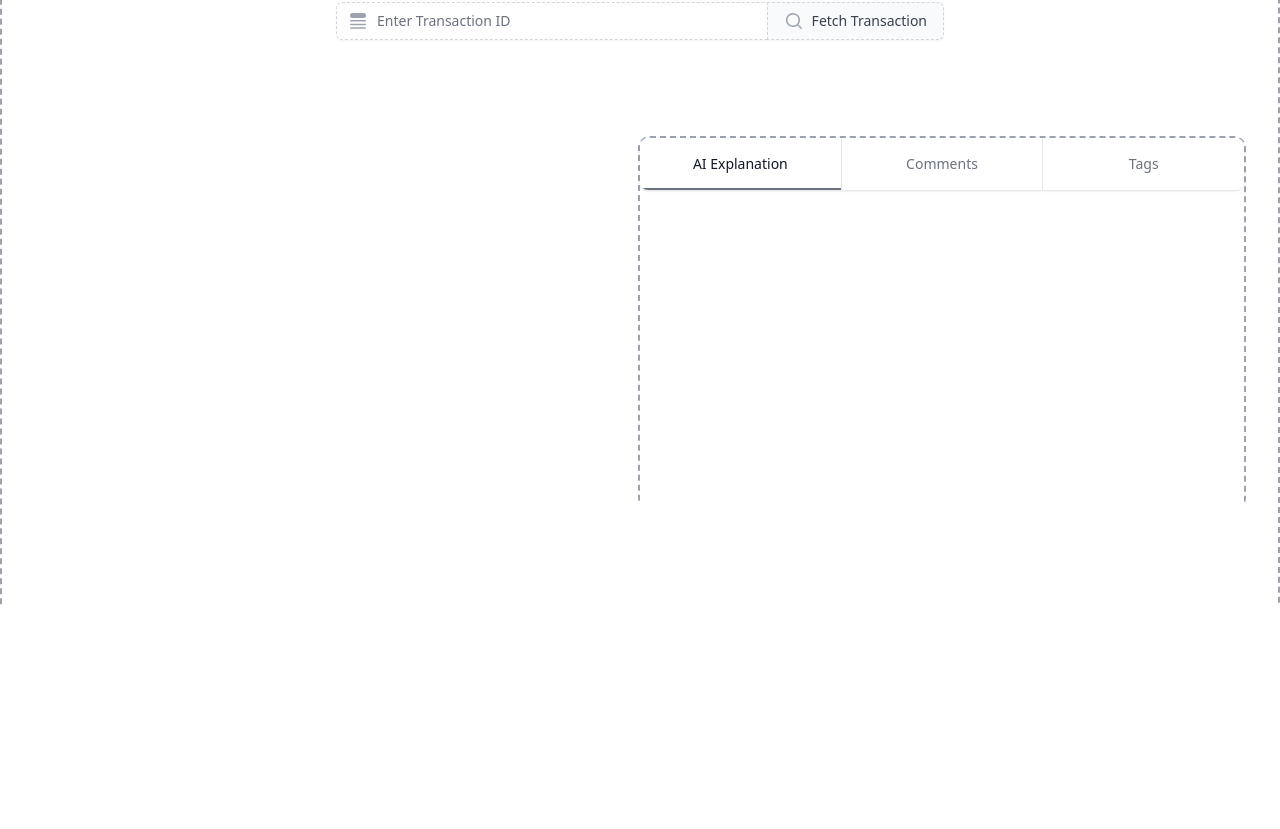
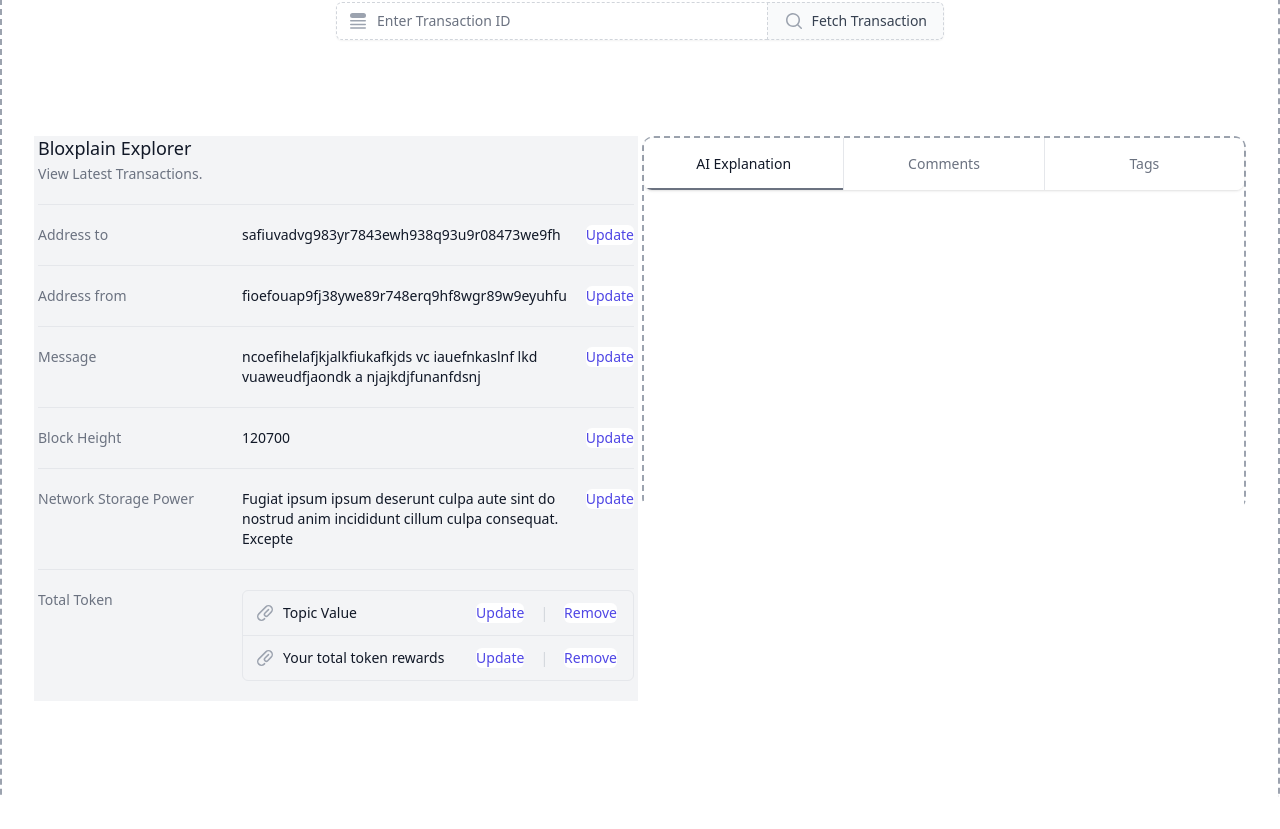
Before and after one commit to parseen254/bloXplain, a Next.js app in the folder apps/web/: page / in a window 1280 px wide. Shown: the part 404-1233 px from the top of the page. Before the commit the page ends 1042 px from the top, so only its background shows below. Built offline with nearby package versions, Linux system fonts and the light colour scheme; what wagmi would draw is missing.

Commit message:
Added a exploe

```diff
--- a/apps/web/package.json
+++ b/apps/web/package.json
@@ -10,7 +10,7 @@
   },
   "dependencies": {
     "@headlessui/react": "^1.7.7",
-    "@heroicons/react": "^2.0.13",
+    "@heroicons/react": "^2.0.12",
     "@rainbow-me/rainbowkit": "^0.8.1",
     "@tailwindcss/forms": "^0.5.3",
     "ethers": "^5.7.2",
--- a/apps/web/pages/index.tsx
+++ b/apps/web/pages/index.tsx
@@ -1,6 +1,7 @@
 import { MagnifyingGlassIcon, QueueListIcon } from "@heroicons/react/20/solid";
 
 import { RightSideSection } from "ui";
+import { TransactionsExplorer } from "ui/components/TransactionsExplorer";
 
 export default function Web() {
   return (
@@ -45,10 +46,15 @@ export default function Web() {
             </div>
           </div>
         </div>
-        <section className="flex">
-          <div className="flex-1"></div>
-          <RightSideSection />
+        <section className="flex justify-evenly space-x-1">
+          <div className="flex-1 w-3">
+            <TransactionsExplorer />
+            </div>
+          <div className="flex-1 w-3">
+            <RightSideSection />
+          </div>
         </section>
+
       </div>
     </>
   );
--- /dev/null
+++ b/packages/ui/components/TransactionsExplorer.tsx
@@ -0,0 +1,142 @@
+import { PaperClipIcon } from '@heroicons/react/20/solid'
+
+export function TransactionsExplorer() {
+    return (
+        <div className="flex-1 bg-gray-100 px-1">
+        <div>
+            <h3 className="text-lg font-medium leading-6 text-gray-900">Bloxplain Explorer</h3>
+            <p className="mt-1 max-w-2xl text-sm text-gray-500">View Latest Transactions.</p>
+        </div>
+        <div className="mt-5 border-t border-gray-200">
+            <dl className="divide-y divide-gray-200">
+            <div className="py-4 sm:grid sm:grid-cols-3 sm:gap-4 sm:py-5">
+                <dt className="text-sm font-medium text-gray-500">Address to</dt>
+                <dd className="mt-1 flex text-sm text-gray-900 sm:col-span-2 sm:mt-0">
+                <span className="flex-grow">safiuvadvg983yr7843ewh938q93u9r08473we9fh</span>
+                <span className="ml-4 flex-shrink-0">
+                    <button
+                    type="button"
+                    className="rounded-md bg-white font-medium text-indigo-600 hover:text-indigo-500 focus:outline-none focus:ring-2 focus:ring-indigo-500 focus:ring-offset-2"
+                    >
+                    Update
+                    </button>
+                </span>
+                </dd>
+            </div>
+            <div className="py-4 sm:grid sm:grid-cols-3 sm:gap-4 sm:py-5">
+                <dt className="text-sm font-medium text-gray-500">Address from</dt>
+                <dd className="mt-1 flex text-sm text-gray-900 sm:col-span-2 sm:mt-0">
+                <span className="flex-grow">fioefouap9fj38ywe89r748erq9hf8wgr89w9eyuhfu</span>
+                <span className="ml-4 flex-shrink-0">
+                    <button
+                    type="button"
+                    className="rounded-md bg-white font-medium text-indigo-600 hover:text-indigo-500 focus:outline-none focus:ring-2 focus:ring-indigo-500 focus:ring-offset-2"
+                    >
+                    Update
+                    </button>
+                </span>
+                </dd>
+            </div>
+            <div className="py-4 sm:grid sm:grid-cols-3 sm:gap-4 sm:py-5">
+                <dt className="text-sm font-medium text-gray-500">Message</dt>
+                <dd className="mt-1 flex text-sm text-gray-900 sm:col-span-2 sm:mt-0">
+                <span className="flex-grow">ncoefihelafjkjalkfiukafkjds vc iauefnkaslnf lkd vuaweudfjaondk a njajkdjfunanfdsnj</span>
+                <span className="ml-4 flex-shrink-0">
+                    <button
+                    type="button"
+                    className="rounded-md bg-white font-medium text-indigo-600 hover:text-indigo-500 focus:outline-none focus:ring-2 focus:ring-indigo-500 focus:ring-offset-2"
+                    >
+                    Update
+                    </button>
+                </span>
+                </dd>
+            </div>
+            <div className="py-4 sm:grid sm:grid-cols-3 sm:gap-4 sm:py-5">
+                <dt className="text-sm font-medium text-gray-500">Block Height</dt>
+                <dd className="mt-1 flex text-sm text-gray-900 sm:col-span-2 sm:mt-0">
+                <span className="flex-grow">120700</span>
+                <span className="ml-4 flex-shrink-0">
+                    <button
+                    type="button"
+                    className="rounded-md bg-white font-medium text-indigo-600 hover:text-indigo-500 focus:outline-none focus:ring-2 focus:ring-indigo-500 focus:ring-offset-2"
+                    >
+                    Update
+                    </button>
+                </span>
+                </dd>
+            </div>
+            <div className="py-4 sm:grid sm:grid-cols-3 sm:gap-4 sm:py-5">
+                <dt className="text-sm font-medium text-gray-500">Network Storage Power</dt>
+                <dd className="mt-1 flex text-sm text-gray-900 sm:col-span-2 sm:mt-0">
+                <span className="flex-grow">
+                    Fugiat ipsum ipsum deserunt culpa aute sint do nostrud anim incididunt cillum culpa consequat. Excepte
+
+                </span>
+                <span className="ml-4 flex-shrink-0">
+                    <button
+                    type="button"
+                    className="rounded-md bg-white font-medium text-indigo-600 hover:text-indigo-500 focus:outline-none focus:ring-2 focus:ring-indigo-500 focus:ring-offset-2"
+                    >
+                    Update
+                    </button>
+                </span>
+                </dd>
+            </div>
+            <div className="py-4 sm:grid sm:grid-cols-3 sm:gap-4 sm:py-5">
+                <dt className="text-sm font-medium text-gray-500">Total Token</dt>
+                <dd className="mt-1 text-sm text-gray-900 sm:col-span-2 sm:mt-0">
+                <ul role="list" className="divide-y divide-gray-200 rounded-md border border-gray-200">
+                    <li className="flex items-center justify-between py-3 pl-3 pr-4 text-sm">
+                    <div className="flex w-0 flex-1 items-center">
+                        <PaperClipIcon className="h-5 w-5 flex-shrink-0 text-gray-400" aria-hidden="true" />
+                        <span className="ml-2 w-0 flex-1 truncate">Topic Value</span>
+                    </div>
+                    <div className="ml-4 flex flex-shrink-0 space-x-4">
+                        <button
+                        type="button"
+                        className="rounded-md bg-white font-medium text-indigo-600 hover:text-indigo-500 focus:outline-none focus:ring-2 focus:ring-indigo-500 focus:ring-offset-2"
+                        >
+                        Update
+                        </button>
+                        <span className="text-gray-300" aria-hidden="true">
+                        |
+                        </span>
+                        <button
+                        type="button"
+                        className="rounded-md bg-white font-medium text-indigo-600 hover:text-indigo-500 focus:outline-none focus:ring-2 focus:ring-indigo-500 focus:ring-offset-2"
+                        >
+                        Remove
+                        </button>
+                    </div>
+                    </li>
+                    <li className="flex items-center justify-between py-3 pl-3 pr-4 text-sm">
+                    <div className="flex w-0 flex-1 items-center">
+                        <PaperClipIcon className="h-5 w-5 flex-shrink-0 text-gray-400" aria-hidden="true" />
+                        <span className="ml-2 w-0 flex-1 truncate">Your total token rewards</span>
+                    </div>
+                    <div className="ml-4 flex flex-shrink-0 space-x-4">
+                        <button
+                        type="button"
+                        className="rounded-md bg-white font-medium text-indigo-600 hover:text-indigo-500 focus:outline-none focus:ring-2 focus:ring-indigo-500 focus:ring-offset-2"
+                        >
+                        Update
+                        </button>
+                        <span className="text-gray-300" aria-hidden="true">
+                        |
+                        </span>
+                        <button
+                        type="button"
+                        className="rounded-md bg-white font-medium text-indigo-600 hover:text-indigo-500 focus:outline-none focus:ring-2 focus:ring-indigo-500 focus:ring-offset-2"
+                        >
+                        Remove
+                        </button>
+                    </div>
+                    </li>
+                </ul>
+                </dd>
+            </div>
+            </dl>
+        </div>
+        </div>
+    )
+}
```
Also changed, not shown: 1 other file (tests, documents, lock files or other folders).
